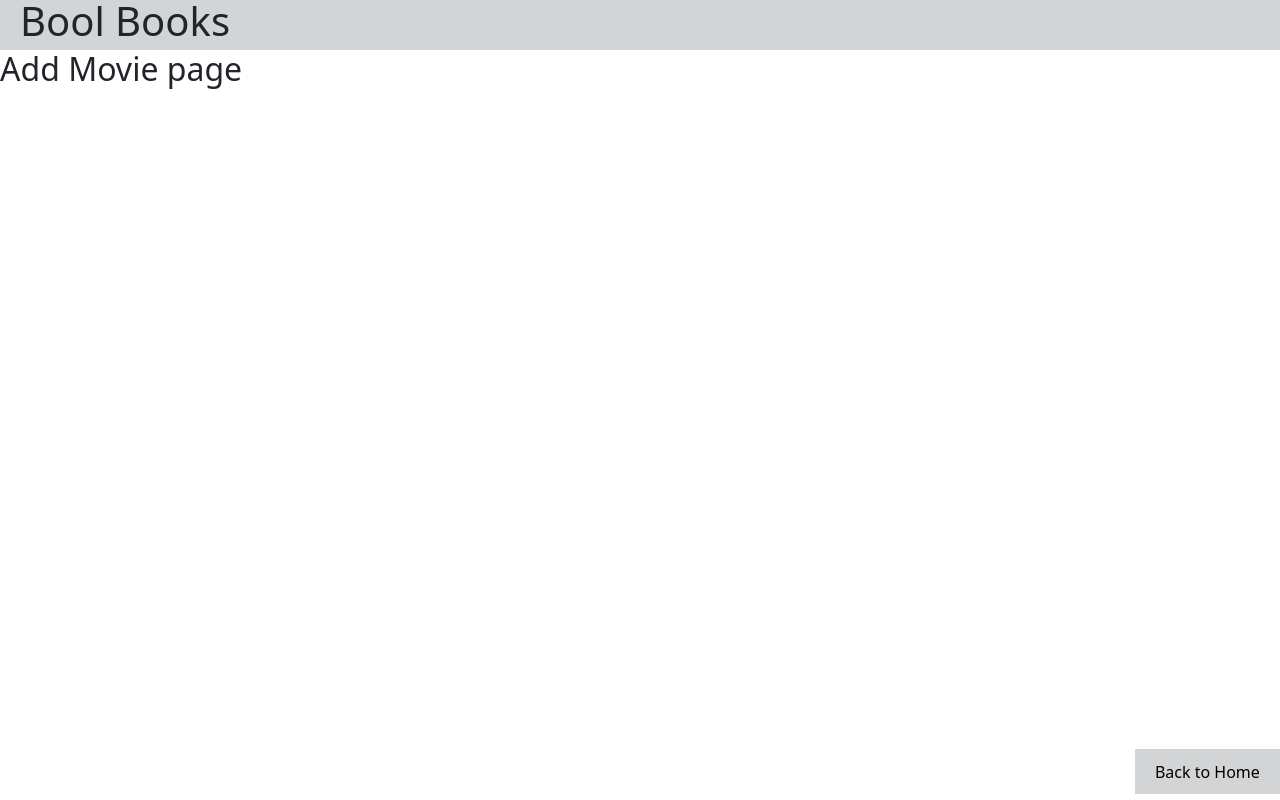
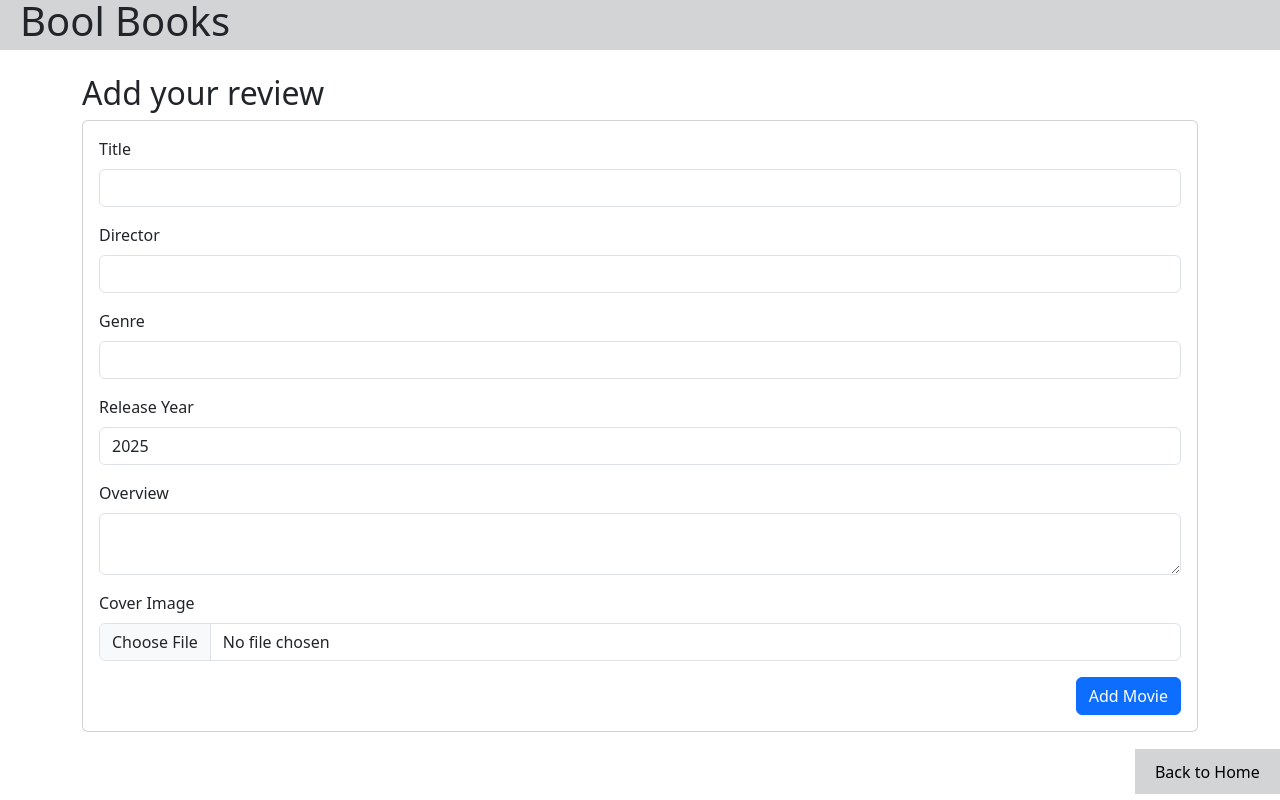
Before and after one commit to marcogulino-mg/webapp-react, a React (Vite) app: page /movies/addmovie in a window 1280 px wide. Built offline with nearby package versions, Linux system fonts and the light colour scheme.

Commit message:
[feat] create the component Formmovie.jsx with a form inside it that injects a new movie in the DB

```diff
--- a/src/App.jsx
+++ b/src/App.jsx
@@ -1,4 +1,5 @@
 import { BrowserRouter, Routes, Route } from "react-router-dom";
+import "bootstrap/dist/css/bootstrap.min.css";
 // IMPORT Pages
 import Homepage from "./pages/Homepage";
 import Moviespage from "./pages/Moviespage";
--- /dev/null
+++ b/src/components/subcomponents/Formmovie.jsx
@@ -0,0 +1,128 @@
+// title, director, genre, release_year, abstract, image
+import {useState} from "react";
+import axios from "axios";
+
+export default function Formmovie () {
+    // Get Today Date
+    const todayDate = new Date();
+
+    // Empty movie object
+    const initMovie = {
+        title: "",
+        director: "",
+        genre: "",
+        release_year: 2025,
+        abstract: "",
+        image: null,
+    };
+
+    // State Var
+    const [addMovie, setAddMovie] = useState(initMovie);
+
+    // Update movie form values
+    function setMovieValues(e) {
+        const { value, name } = e.target;
+        if(name === "image") setAddMovie((currentMovie) => ({...currentMovie, image: e.target.files[0]}));
+        else setAddMovie((currentMovie) => ({...currentMovie, [name]: value}));
+        console.log(e.target.files[0]);
+    }
+
+    // HandleSubmit
+    function handleSubmit(e) {
+        e.preventDefault();
+
+        // Axios Call
+        axios.post("http://localhost:3000/movies", addMovie,
+            { headers: { "Content-Type": "multipart/form-data" },
+            })
+            .then(() => setAddMovie(initMovie))
+            .catch((err) => console.log(err.response));
+    }
+
+    return (
+        <>
+            <div className="container mt-4">
+                <h2>Add your review</h2>
+                <div className="card p-3">
+                    <form onSubmit={handleSubmit}>
+                        <div className="mb-3">
+                            <label className="form-label">Title</label>
+                            <input
+                                type="text"
+                                className="form-control"
+                                name="title"
+                                value={addMovie.title}
+                                onChange={setMovieValues}
+                                required
+                            />
+                        </div>
+
+                        <div className="mb-3">
+                            <label className="form-label">Director</label>
+                            <input
+                                className="form-control"
+                                name="director"
+                                value={addMovie.director}
+                                onChange={setMovieValues}
+                                required
+                            ></input>
+                        </div>
+
+                        <div className="mb-3">
+                            <label className="form-label">Genre</label>
+                            <input
+                                type="text"
+                                className="form-control"
+                                name="genre"
+                                value={addMovie.genre}
+                                onChange={setMovieValues}
+                                required
+                            />
+                        </div>
+
+                        <div className="mb-3">
+                            <label className="form-label">Release Year</label>
+                            <input
+                                type="number"
+                                max={todayDate.getFullYear()}
+                                className="form-control"
+                                name="release_year"
+                                value={addMovie.release_year}
+                                onChange={setMovieValues}
+                                required
+                            />
+                        </div>
+
+                        <div className="mb-3">
+                            <label className="form-label">Overview</label>
+                            <textarea
+                                className="form-control"
+                                name="abstract"
+                                value={addMovie.abstract}
+                                onChange={setMovieValues}
+                                required
+                            />
+                        </div>
+
+                        <div className="mb-3">
+                            <label className="form-label">Cover Image</label>
+                            <input
+                                type="file"
+                                className="form-control"
+                                name="image"
+                                onChange={setMovieValues}
+                                required
+                            />
+                        </div>
+
+                        <div className="text-end">
+                            <button type="submit" className="btn btn-primary">
+                                Add Movie
+                            </button>
+                        </div>
+                    </form>
+                </div>
+            </div>
+        </>
+    )
+}
--- a/src/components/subcomponents/Formreview.jsx
+++ b/src/components/subcomponents/Formreview.jsx
@@ -1,5 +1,4 @@
 import { useState } from "react";
-import "bootstrap/dist/css/bootstrap.min.css";
 import axios from "axios";
 
 export default function Formreview(props) {
--- a/src/pages/Addmovie.jsx
+++ b/src/pages/Addmovie.jsx
@@ -1,9 +1,10 @@
+// IMPORT Components
+import Formmovie from "../components/subcomponents/Formmovie.jsx";
+
 export default function Addmovie(){
     return (
-        <div>
-            <h2>
-               Add Movie page
-            </h2>
-        </div>
+        <>
+            <Formmovie />
+        </>
     )
 }
--- a/src/pages/Movie.jsx
+++ b/src/pages/Movie.jsx
@@ -1,5 +1,5 @@
 import { useEffect, useState } from "react";
-import { redirect, useParams, useNavigate } from "react-router-dom";
+import { useParams, useNavigate } from "react-router-dom";
 import axios from "axios";
 // IMPORT Components
 import Review from "../components/subcomponents/Review";
```
